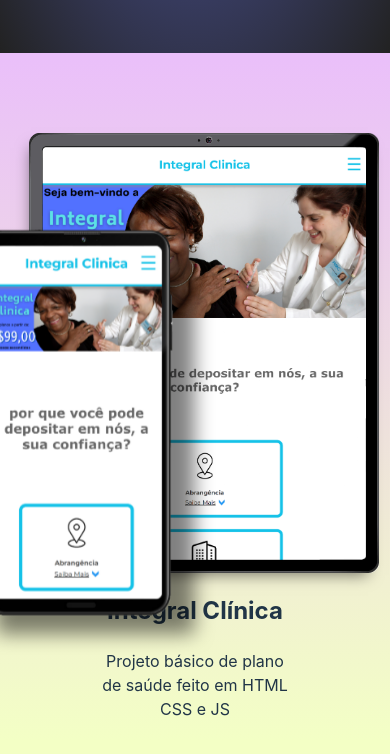
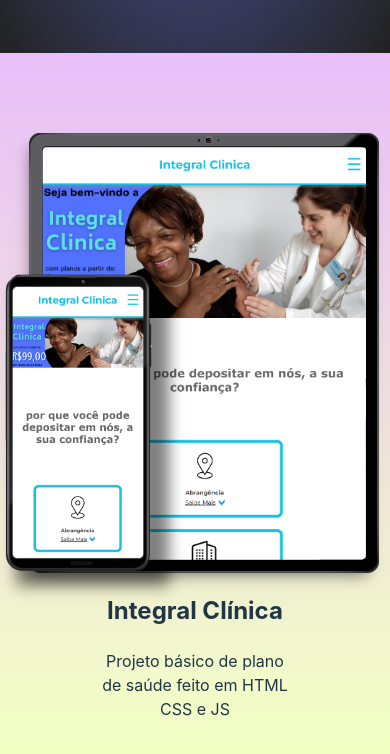
Before and after one commit to JvVenna/meu-portfolio, a React (Vite) app: page / in a window 390 px wide. In both pictures the pointer is over the element 81 px from the left and 1213 px from the top of the page. Shown: the part 791-1545 px from the top of the page. Built offline with nearby package versions, Linux system fonts and the light colour scheme.

Commit message:
responsivo 3

```diff
--- a/src/components/assets/css/proj.module.css
+++ b/src/components/assets/css/proj.module.css
@@ -130,6 +130,10 @@
         margin-right: var(--phone-align-phone);
     }
 
+    .tablet:hover, .phone:hover {
+        scale: unset;
+    }
+
     .proj1 {
         align-items: center;
     }
```
